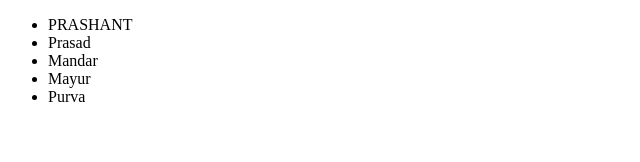
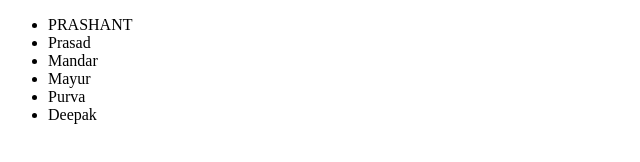
Before and after one commit to prashantbhosale87/MyRepository1, a plain HTML site: page index.html in a window 1280 px wide. Shown: the full height of the page, 0-640 px from the left. Drawn offline with Linux system fonts and the light colour scheme.

Commit message:
One name added

```diff
--- a/index.html
+++ b/index.html
@@ -13,6 +13,7 @@
         <li>Mandar</li>
         <li>Mayur</li>
         <li>Purva</li>
+        <li>Deepak</li>
     </ul>
 </body>
 </html>
```
